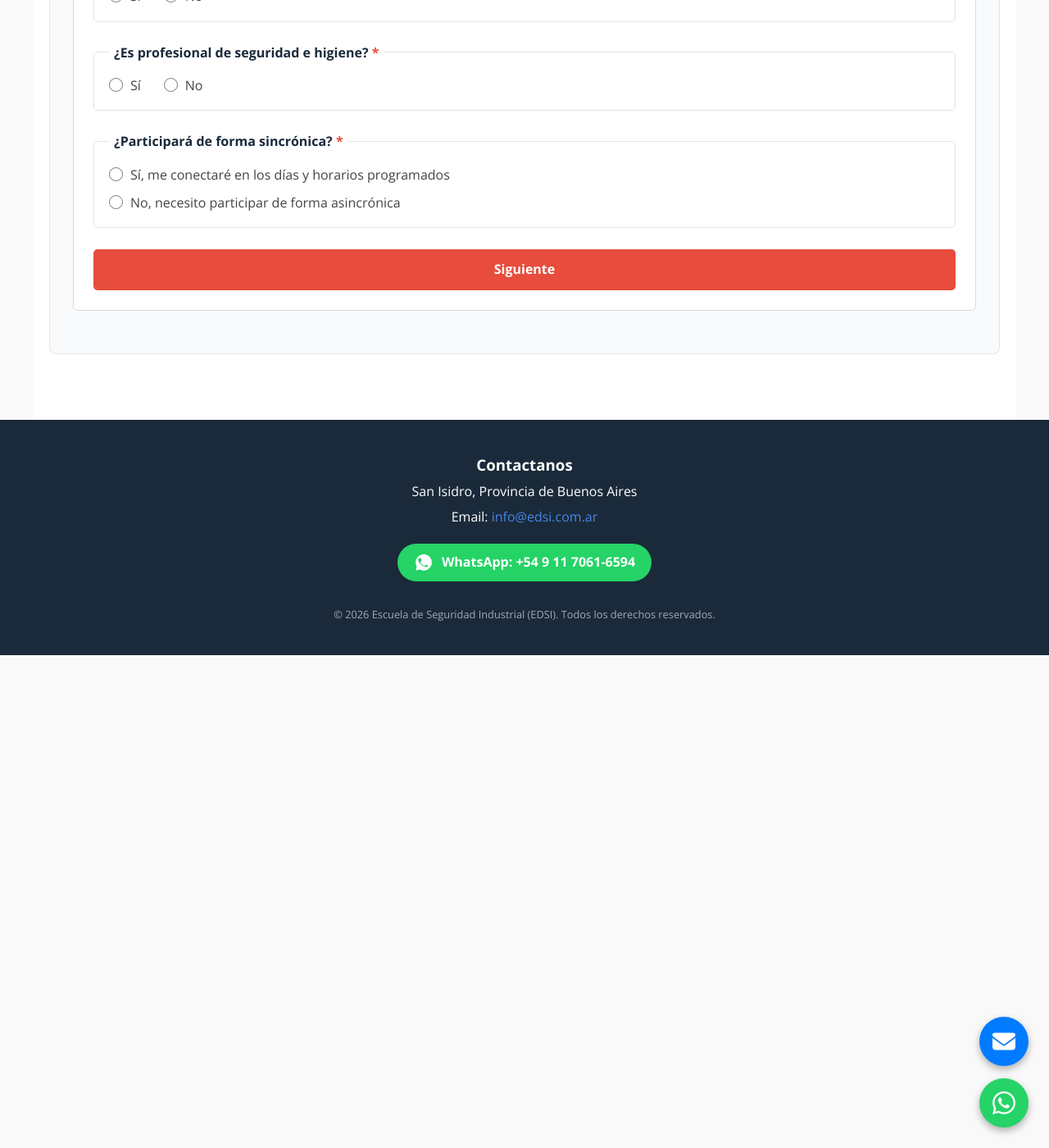
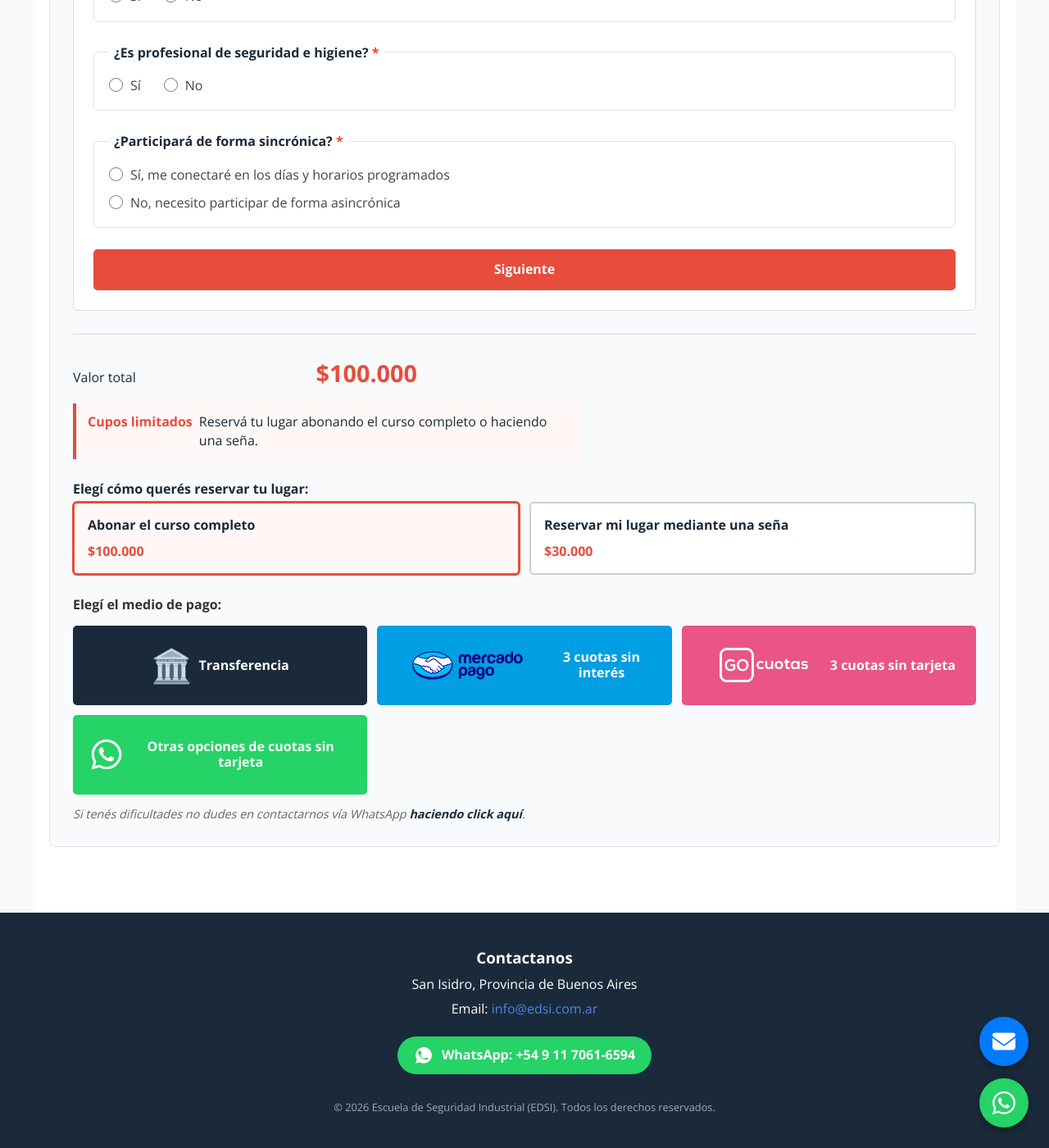
Before and after one commit to martov1/EDSI-nuevo-sitio, a Jekyll site: the page built from Particulares/Supervisor-y-brigadista/Brigadista-Inscripcion.html, in a window 1280 px wide and 1400 px high, scrolled down 1112 px. Shown: the whole window at 82% size. Built offline with Jekyll 4.4.1, drawn with Linux system fonts in a browser that asks for light colours; some of the changed lines change nothing that is shown.

Commit message:
UIUX para celus

```diff
--- a/Particulares/Supervisor-y-brigadista/Brigadista-Inscripcion.html
+++ b/Particulares/Supervisor-y-brigadista/Brigadista-Inscripcion.html
@@ -81,7 +81,7 @@
                 <button type="submit" class="btn-next" id="show-payment">Siguiente</button>
             </form>
 
-            <div class="payment-step" id="payment-step" hidden >
+            <div class="payment-step" id="payment-step"  >
                 <div class="total-box" id="total-payment">
                     <span>Valor total</span>
                     <strong id="payment-amount">$100.000</strong>
--- a/Particulares/Supervisor-y-brigadista/Brigadista-inscripcion.js
+++ b/Particulares/Supervisor-y-brigadista/Brigadista-inscripcion.js
@@ -30,6 +30,7 @@
   const fullPaymentButton = document.getElementById("full-payment");
   const depositPaymentButton = document.getElementById("deposit-payment");
   const depositNote = document.getElementById("deposit-note");
+  const paymentOptions = document.querySelector(".payment-options");
   const mercadoPayment = document.getElementById("mercado-payment");
   const mercadoPaymentLabel = document.getElementById("mercado-payment-label");
   const gocuotasPayment = document.getElementById("gocuotas-payment");
@@ -50,13 +51,34 @@
     );
   }
 
+  // El desplazamiento automático solo acompaña la lectura en modo vertical.
+  function isPortraitOrientation() {
+    return window.matchMedia("(orientation: portrait)").matches;
+  }
+
+  // Desplaza un elemento después de actualizar el contenido visible.
+  function scrollToElement(element, block = "center") {
+    if (!isPortraitOrientation()) {
+      return;
+    }
+
+    requestAnimationFrame(function () {
+      element.scrollIntoView({ behavior: "smooth", block });
+    });
+  }
+
+  // Lleva a la persona al destino relevante para la modalidad elegida.
+  function scrollToPaymentDestination(isDeposit) {
+    const target = isDeposit ? depositNote : paymentOptions;
+    const position = isDeposit ? "start" : "center";
+    scrollToElement(target, position);
+  }
+
   // Reemplaza el formulario por las alternativas de pago después del envío.
   function showPaymentStep() {
     form.hidden = true;
     paymentStep.hidden = false;
-    requestAnimationFrame(function () {
-      totalPayment.scrollIntoView({ behavior: "smooth", block: "center" });
-    });
+    scrollToElement(totalPayment);
   }
 
   // Actualiza enlaces, textos y avisos según la modalidad elegida.
@@ -84,6 +106,7 @@
     depositNote.hidden = !isDeposit;
     fullPaymentButton.setAttribute("aria-pressed", String(!isDeposit));
     depositPaymentButton.setAttribute("aria-pressed", String(isDeposit));
+    scrollToPaymentDestination(isDeposit);
   }
 
   // Valida nuevamente la confirmación mientras la persona escribe.
```
